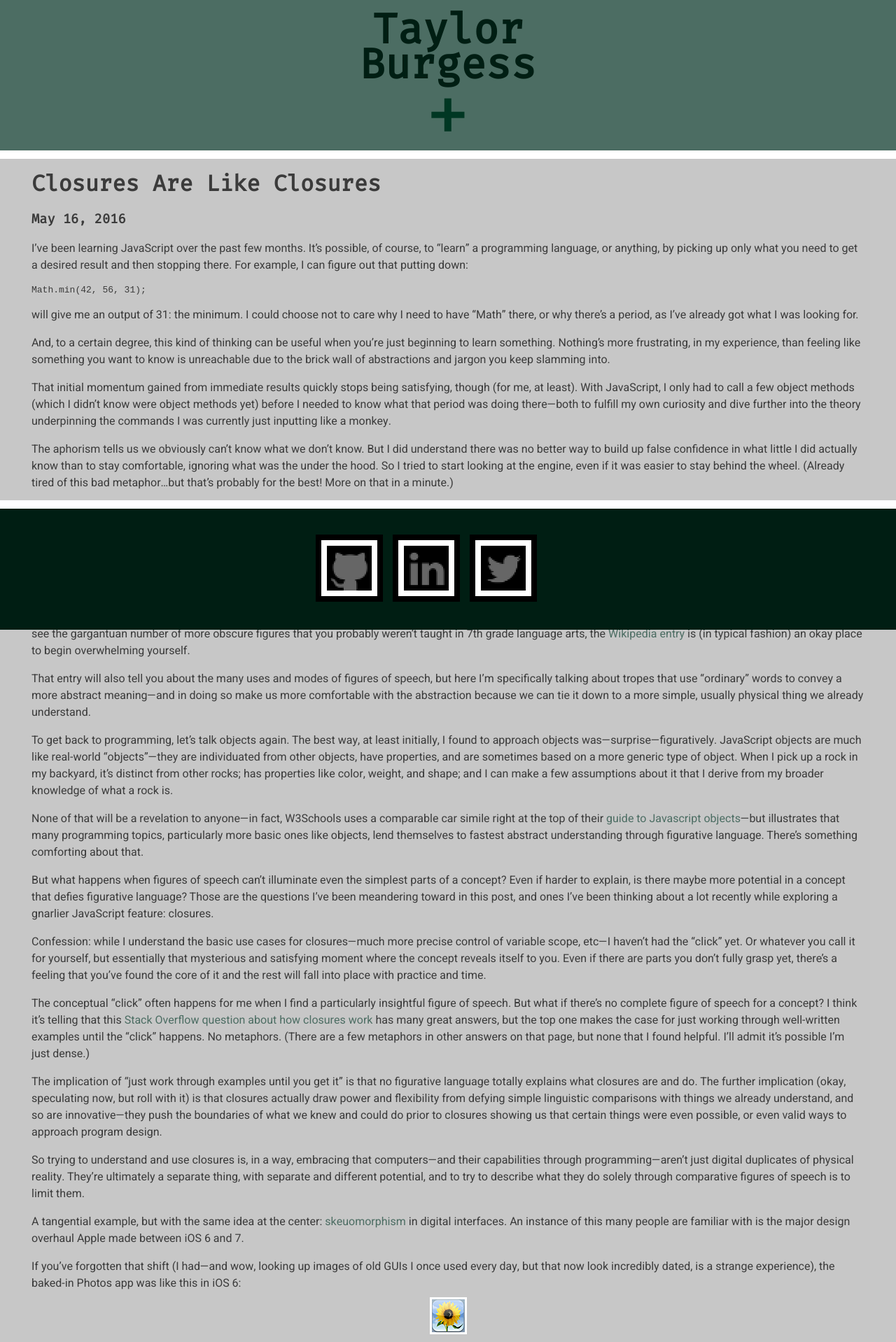
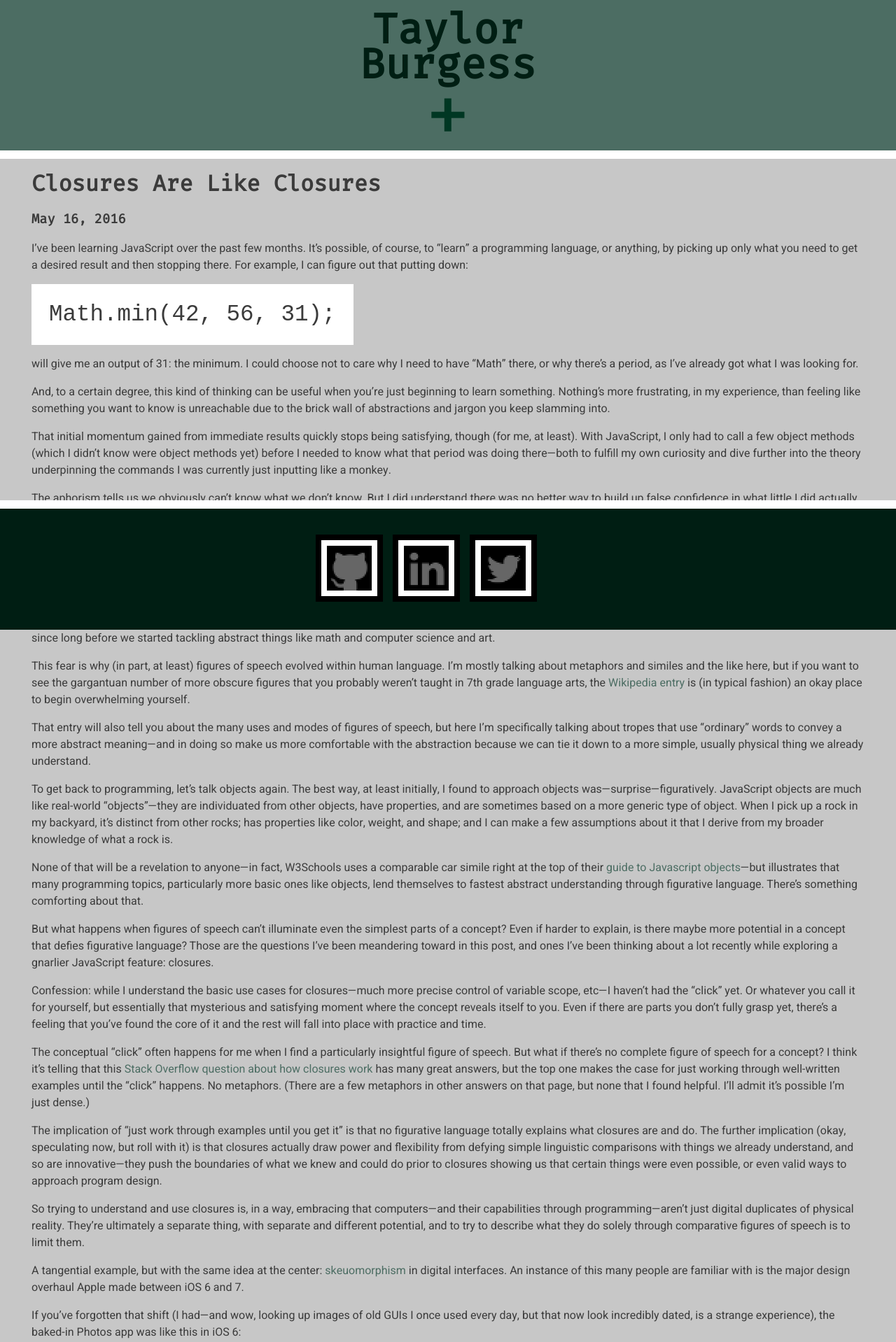
Before and after one commit to tayloraburgess/tayloraburgess.github.io, a Jekyll site: the page built from _posts/2016-05-16-closures.md, in a window 1280 px wide. Shown: the top 1918 px of the page at 70% size. Built offline with Jekyll 4.4.1, drawn with Linux system fonts in a browser that asks for light colours.

Commit message:
Code block formatting

```diff
--- a/assets/css/main.scss
+++ b/assets/css/main.scss
@@ -56,6 +56,16 @@ img {
 img.social-link {
   border: 0;
   width: 48px;
+}
+
+pre.highlight {
+  margin-top: 25px;
+  margin-bottom: 25px;
+}
+code {
+  background-color: white;
+  padding: 12px;
+  width: 100%;
 }
 table {
   border-collapse: collapse;
@@ -494,4 +504,13 @@ div.rc-scout {
   transform-origin: left;
   top: -14px;
 }
+code {
+  font-size: 250%;
+  padding: 25px;
 }
+pre.highlight {
+  margin-top: 40px;
+  margin-bottom: 40px;
+}
+
+}
```
